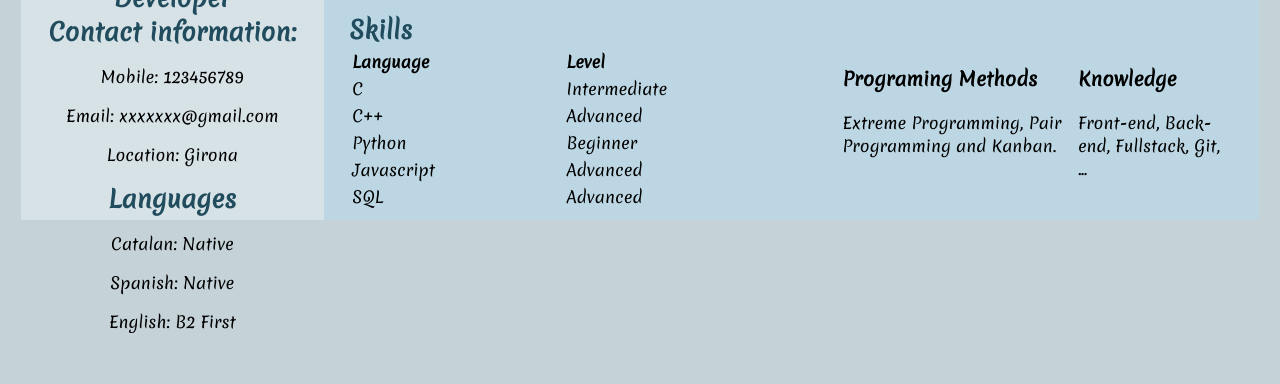
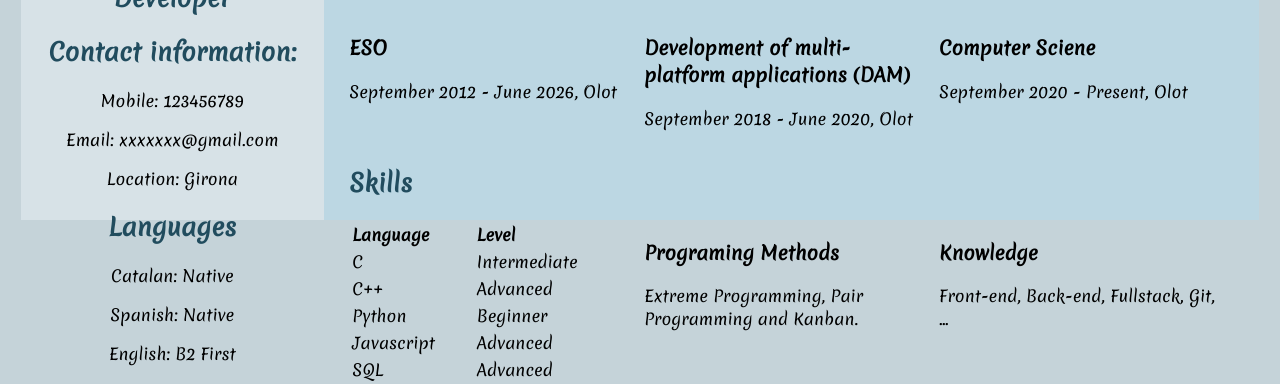
Before and after one commit to JordiCarmonaCodinach/Hypermedia-Project-Part-1, a plain HTML site: page index.html in a window 1280 px wide. Shown: the part 539-923 px from the top of the page. Before the commit the page ends 872 px from the top, so only its background shows below. Drawn offline with Linux system fonts and the light colour scheme.

Commit message:
Update curriculum.css

```diff
--- a/curriculum.css
+++ b/curriculum.css
@@ -37,16 +37,12 @@ h1{
 }
 h2{
 	color: #214C5E;
-	margin: 0px;
-}
-#info{
-	float: justify;
 }
 #work, #titles, #skills{
 	display: flex;
 	text-align: left;
 }
-#work span, #titles span, #skills span, #skills table{
+.box{
 	margin-right: 2%;
 	width: 100%;
 }
```
